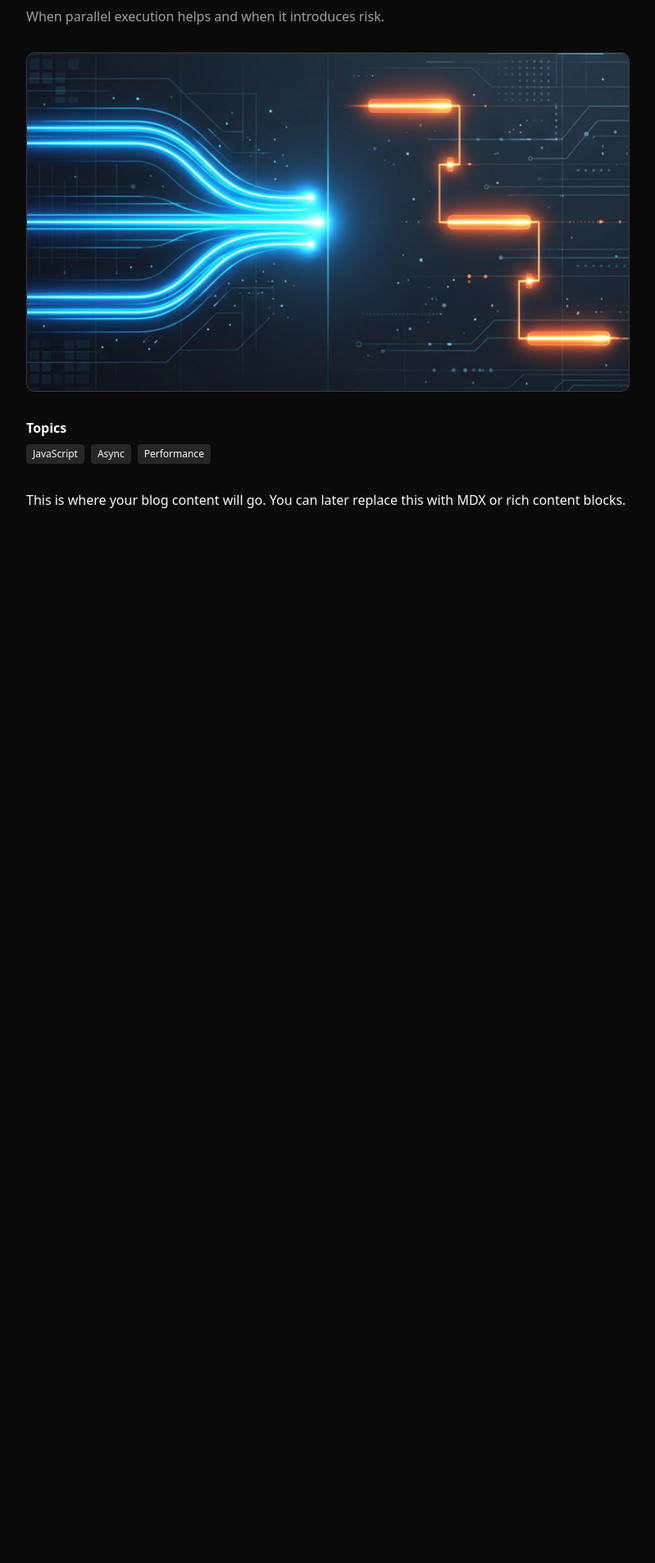
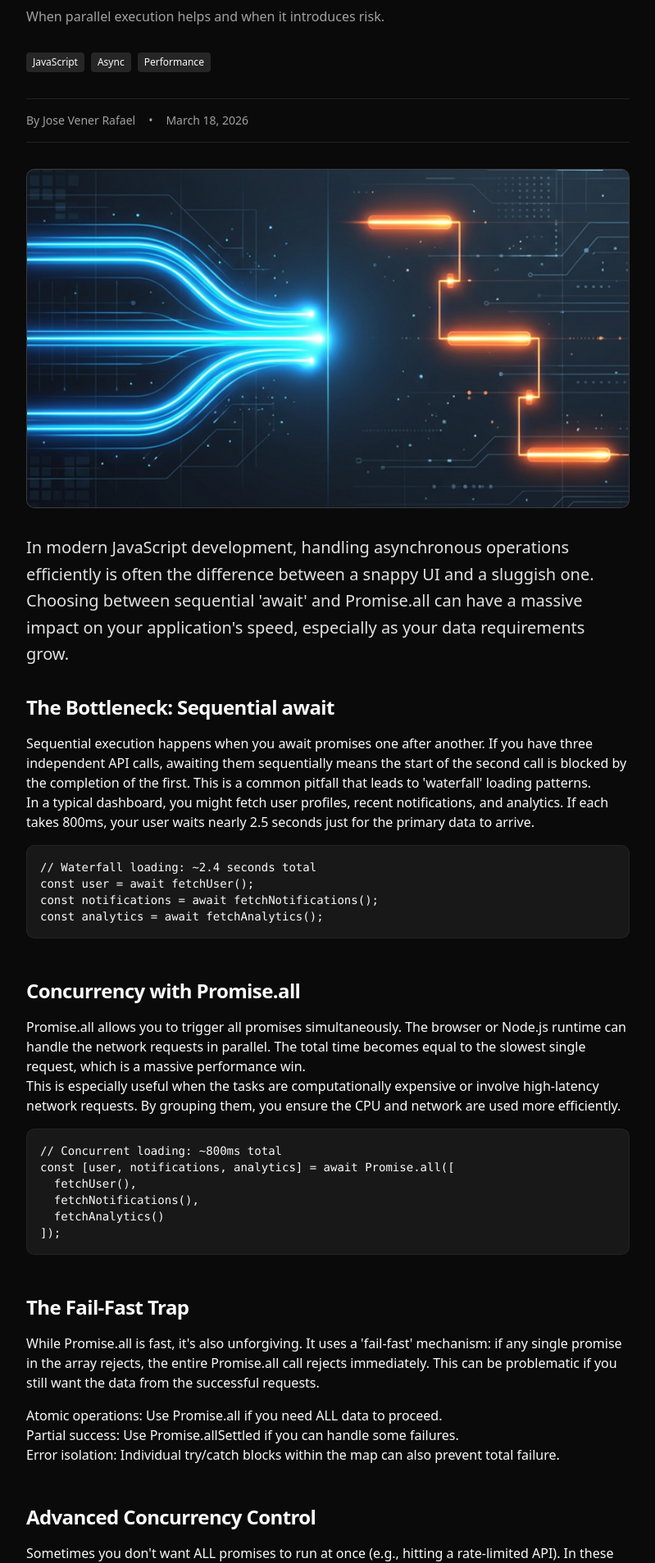
Before and after one commit to josevener/social_portfolio, a Next.js app: page /blogs/promise-all-vs-sequential-await in a window 1280 px wide. Shown: the part 136-2043 px from the top of the page at 82% size, without its empty margins (240-1039 px from the left). Before the commit the page ends 800 px from the top, so only its background shows below. Built offline with nearby package versions, Linux system fonts and the light colour scheme.

Commit message:
Improved Blog posts

```diff
--- a/app/blogs/[slug]/page.tsx
+++ b/app/blogs/[slug]/page.tsx
@@ -33,37 +33,92 @@ export default async function BlogPage({
         <h1 className="text-3xl sm:text-4xl font-bold tracking-tight">
           {post.title}
         </h1>
-
         <p className="text-muted-foreground text-base">
           {post.description}
         </p>
       </header>
 
+      {/* Topics */}
+      <div className="flex flex-wrap gap-2">
+        {post.tech.map((t) => (
+          <span key={t} className="text-xs bg-muted px-2 py-1 rounded">
+            {t}
+          </span>
+        ))}
+      </div>
+
+      {/* Metadata */}
+      <div className="flex items-center gap-4 text-sm text-muted-foreground border-y border-border py-4">
+        <span>By {post.author}</span>
+        <span>•</span>
+        <span>{post.publishedAt}</span>
+      </div>
+
       {/* Images */}
       <BlogImages images={post.images} />
 
-      {/* Topics */}
-      <section className="space-y-2">
-        <h2 className="font-semibold">Topics</h2>
-        <div className="flex flex-wrap gap-2">
-          {post.tech.map((t) => (
-            <span
-              key={t}
-              className="text-xs bg-muted px-2 py-1 rounded"
-            >
-              {t}
-            </span>
-          ))}
-        </div>
+      {/* Introduction */}
+      <section className="prose prose-neutral dark:prose-invert max-w-none">
+        <p className="text-xl text-foreground/90 font-medium leading-relaxed">
+          {post.introduction}
+        </p>
       </section>
 
-      {/* Content placeholder */}
-      <section className="prose prose-neutral dark:prose-invert max-w-none">
-        <p>
-          This is where your blog content will go.
-          You can later replace this with MDX or
-          rich content blocks.
-        </p>
+      {/* Sections */}
+      <div className="space-y-12">
+        {post.sections.map((section, sIndex) => (
+          <section key={sIndex} className="space-y-4">
+            {section.heading && (
+              <h2 className="text-2xl font-bold tracking-tight">
+                {section.heading}
+              </h2>
+            )}
+
+            <div className="prose prose-neutral dark:prose-invert max-w-none">
+              {section.content.map((p, pIndex) => (
+                <p key={pIndex}>{p}</p>
+              ))}
+            </div>
+
+            {section.list && (
+              <div className="prose prose-neutral dark:prose-invert max-w-none">
+                {section.list.ordered ? (
+                  <ol>
+                    {section.list.items.map((item, iIndex) => (
+                      <li key={iIndex}>{item}</li>
+                    ))}
+                  </ol>
+                ) : (
+                  <ul>
+                    {section.list.items.map((item, iIndex) => (
+                      <li key={iIndex}>{item}</li>
+                    ))}
+                  </ul>
+                )}
+              </div>
+            )}
+
+            {section.code && (
+              <div className="relative group">
+                {section.code.filename && (
+                  <div className="text-xs text-muted-foreground mb-1 font-mono">
+                    {section.code.filename}
+                  </div>
+                )}
+                <pre className="p-4 rounded-lg bg-muted/50 overflow-x-auto border border-border/50 text-sm font-mono">
+                  <code>{section.code.snippet}</code>
+                </pre>
+              </div>
+            )}
+          </section>
+        ))}
+      </div>
+
+      {/* Conclusion */}
+      <section className="bg-muted/30 p-6 rounded-xl border border-border/50 space-y-3">
+        <div className="prose prose-neutral dark:prose-invert max-w-none">
+          <p>{post.conclusion}</p>
+        </div>
       </section>
     </main>
   );
--- a/data/posts.ts
+++ b/data/posts.ts
@@ -6,15 +6,71 @@ export const posts: BlogPost[] = [
     type: "post",
     slug: "promise-all-vs-sequential-await",
     title: "Promise.all vs Sequential await",
-    description:
-      "When parallel execution helps and when it introduces risk.",
+    description: "When parallel execution helps and when it introduces risk.",
     tech: ["JavaScript", "Async", "Performance"],
+    author: "Jose Vener Rafael",
+    publishedAt: "March 18, 2026",
+    introduction:
+      "In modern JavaScript development, handling asynchronous operations efficiently is often the difference between a snappy UI and a sluggish one. Choosing between sequential 'await' and Promise.all can have a massive impact on your application's speed, especially as your data requirements grow.",
     images: [
       {
         src: "/images/blogs/promise-all-vs-sequential-await/hero.png",
         alt: "Parallel vs sequential execution diagram",
       },
     ],
+    sections: [
+      {
+        heading: "The Bottleneck: Sequential await",
+        content: [
+          "Sequential execution happens when you await promises one after another. If you have three independent API calls, awaiting them sequentially means the start of the second call is blocked by the completion of the first. This is a common pitfall that leads to 'waterfall' loading patterns.",
+          "In a typical dashboard, you might fetch user profiles, recent notifications, and analytics. If each takes 800ms, your user waits nearly 2.5 seconds just for the primary data to arrive.",
+        ],
+        code: {
+          language: "javascript",
+          snippet: `// Waterfall loading: ~2.4 seconds total
+const user = await fetchUser();
+const notifications = await fetchNotifications();
+const analytics = await fetchAnalytics();`,
+        },
+      },
+      {
+        heading: "Concurrency with Promise.all",
+        content: [
+          "Promise.all allows you to trigger all promises simultaneously. The browser or Node.js runtime can handle the network requests in parallel. The total time becomes equal to the slowest single request, which is a massive performance win.",
+          "This is especially useful when the tasks are computationally expensive or involve high-latency network requests. By grouping them, you ensure the CPU and network are used more efficiently.",
+        ],
+        code: {
+          language: "javascript",
+          snippet: `// Concurrent loading: ~800ms total
+const [user, notifications, analytics] = await Promise.all([
+  fetchUser(),
+  fetchNotifications(),
+  fetchAnalytics()
+]);`,
+        },
+      },
+      {
+        heading: "The Fail-Fast Trap",
+        content: [
+          "While Promise.all is fast, it's also unforgiving. It uses a 'fail-fast' mechanism: if any single promise in the array rejects, the entire Promise.all call rejects immediately. This can be problematic if you still want the data from the successful requests.",
+        ],
+        list: {
+          items: [
+            "Atomic operations: Use Promise.all if you need ALL data to proceed.",
+            "Partial success: Use Promise.allSettled if you can handle some failures.",
+            "Error isolation: Individual try/catch blocks within the map can also prevent total failure.",
+          ],
+        },
+      },
+      {
+        heading: "Advanced Concurrency Control",
+        content: [
+          "Sometimes you don't want ALL promises to run at once (e.g., hitting a rate-limited API). In these cases, libraries like p-limit or custom batching logic should be used alongside Promise.all to throttle the concurrency level.",
+        ],
+      },
+    ],
+    conclusion:
+      "Default to Promise.all for independent asynchronous tasks to maximize speed. If you need robustness against individual failures or need to handle rate limits, upgrade your strategy with Promise.allSettled or a concurrency limiter. Optimizing these 'waterfalls' is the first step toward a premium user experience.",
   },
   {
     id: 10,
@@ -24,11 +80,70 @@ export const posts: BlogPost[] = [
     description:
       "Real-world reminder of how undeclared variables can break production.",
     tech: ["Node.js", "Best Practices"],
+    author: "Jose Vener Rafael",
+    publishedAt: "March 15, 2026",
+    introduction:
+      "One of the most common yet avoidable bugs in Node.js server environments is the use of undeclared variables. Unlike a quick browser script that reloads on every refresh, Node.js servers are long-running processes, making accidental globals a silent killer for performance and stability.",
     images: [
       {
         src: "/images/blogs/why-declaring-variables-matters-in-nodejs/hero.png",
         alt: "Node.js variable declaration importance",
       },
     ],
+    sections: [
+      {
+        heading: "The 'Accidental Global' Leak",
+        content: [
+          "Assigning a value to a variable without 'const', 'let', or 'var' attaches it to the 'global' object in Node.js. This object persists for the entire lifetime of the process. In a high-traffic server, this means data from one request can bleed into another.",
+          "Imagine setting 'currentUser' globally. If Request A sets it and Request B arrives before A finishes, Request B might start using Request A's data.",
+        ],
+        code: {
+          language: "javascript",
+          snippet: `async function handleRequest(req, res) {
+  // OOPS: user becomes global and shared!
+  user = await db.users.find(req.params.id);
+  res.json(user);
+}`,
+        },
+      },
+      {
+        heading: "The Memory Leak Spiral",
+        content: [
+          "Global variables are never cleaned up by the garbage collector (GC) because they are always reachable from the root. Over time, as more unique values are assigned to undeclared variables, your server's memory heap will grow indefinitely.",
+          "This lead to a 'sawtooth' memory graph followed by a flatline crash when the process hits its heap limit (OOM).",
+        ],
+      },
+      {
+        heading: "Debugging the Invisible",
+        content: [
+          "Finding these leaks in a large codebase is notoriously difficult because the code looks 'technically' correct to the untrained eye. However, the impact on production is undeniable.",
+        ],
+        list: {
+          items: [
+            "Data corruption: Shared state leads to unpredictable logic.",
+            "Security risks: Accidentally exposing sensitive info to the wrong request.",
+            "Heavier GC cycles: The runtime struggles to free up memory.",
+          ],
+        },
+      },
+      {
+        heading: "Best Practices for Prevention",
+        content: [
+          "Enabling 'use strict' at the top of your files or using ESM (which is strict by default) is your first line of defense. Linters like ESLint with the 'no-undef' rule are also essential for catching these during development.",
+        ],
+        code: {
+          language: "javascript",
+          snippet: `// Modern approach: ESM and strict rules
+'use strict';
+
+const processData = (data) => {
+  const result = transform(data); // declared correctly
+  return result;
+};`,
+        },
+      },
+    ],
+    conclusion:
+      "A stable Node.js application depends on predictable state. By strictly scoping your variables and leveraging modern tooling, you protect your server from data contamination and fatal memory leaks. Clean code isn't just about aesthetics; it's about production reliability.",
   },
 ];
--- a/types/post.ts
+++ b/types/post.ts
@@ -11,10 +11,27 @@ export type BasePost = {
 export type BlogPost = BasePost & {
   type: "post";
   slug: string;
+  author: string;
+  publishedAt: string;
+  introduction: string;
   images?: {
     src: string;
     alt: string;
   }[];
+  sections: {
+    heading?: string;
+    content: string[];
+    code?: {
+      language: string;
+      snippet: string;
+      filename?: string;
+    };
+    list?: {
+      items: string[];
+      ordered?: boolean;
+    };
+  }[];
+  conclusion: string;
 };
 
 export type ProjectPost = {
```
